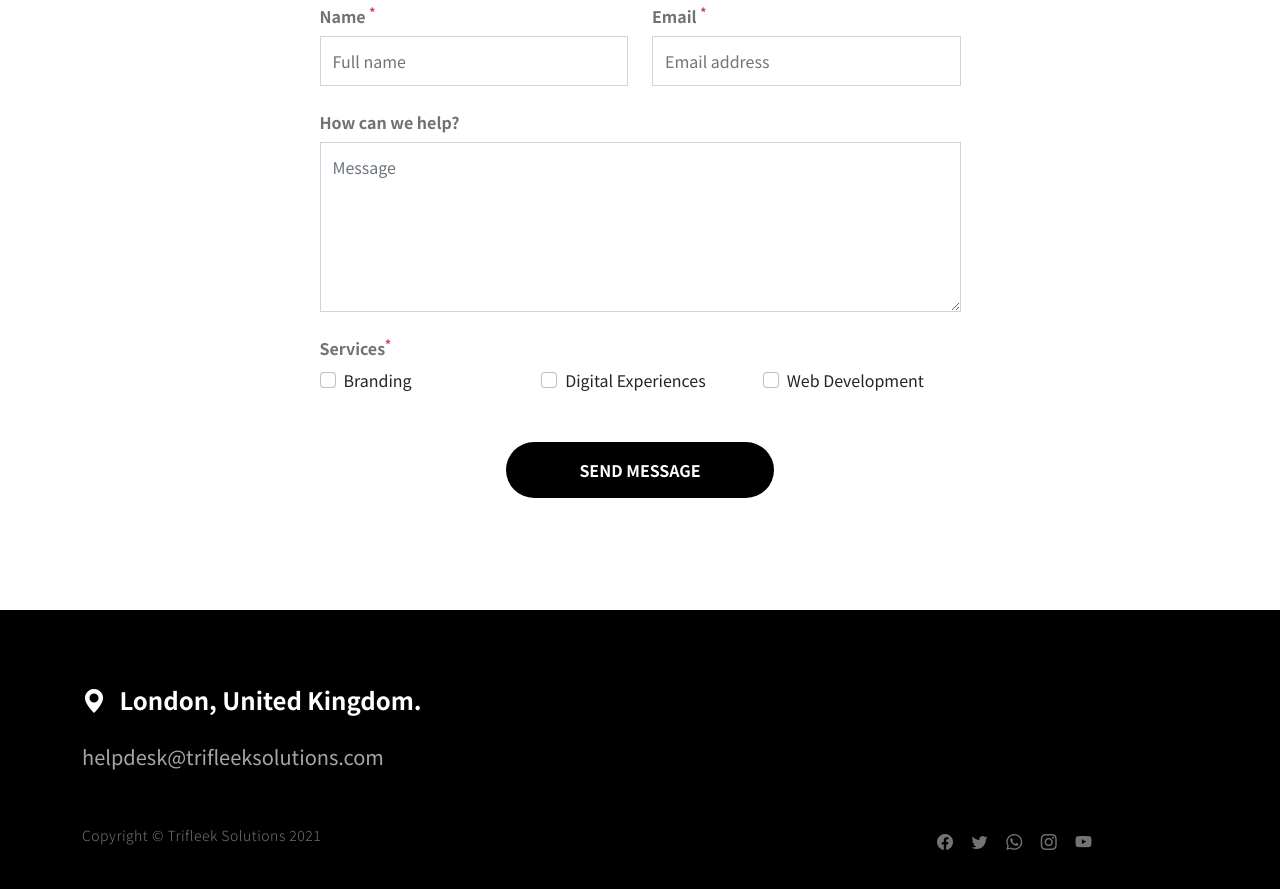
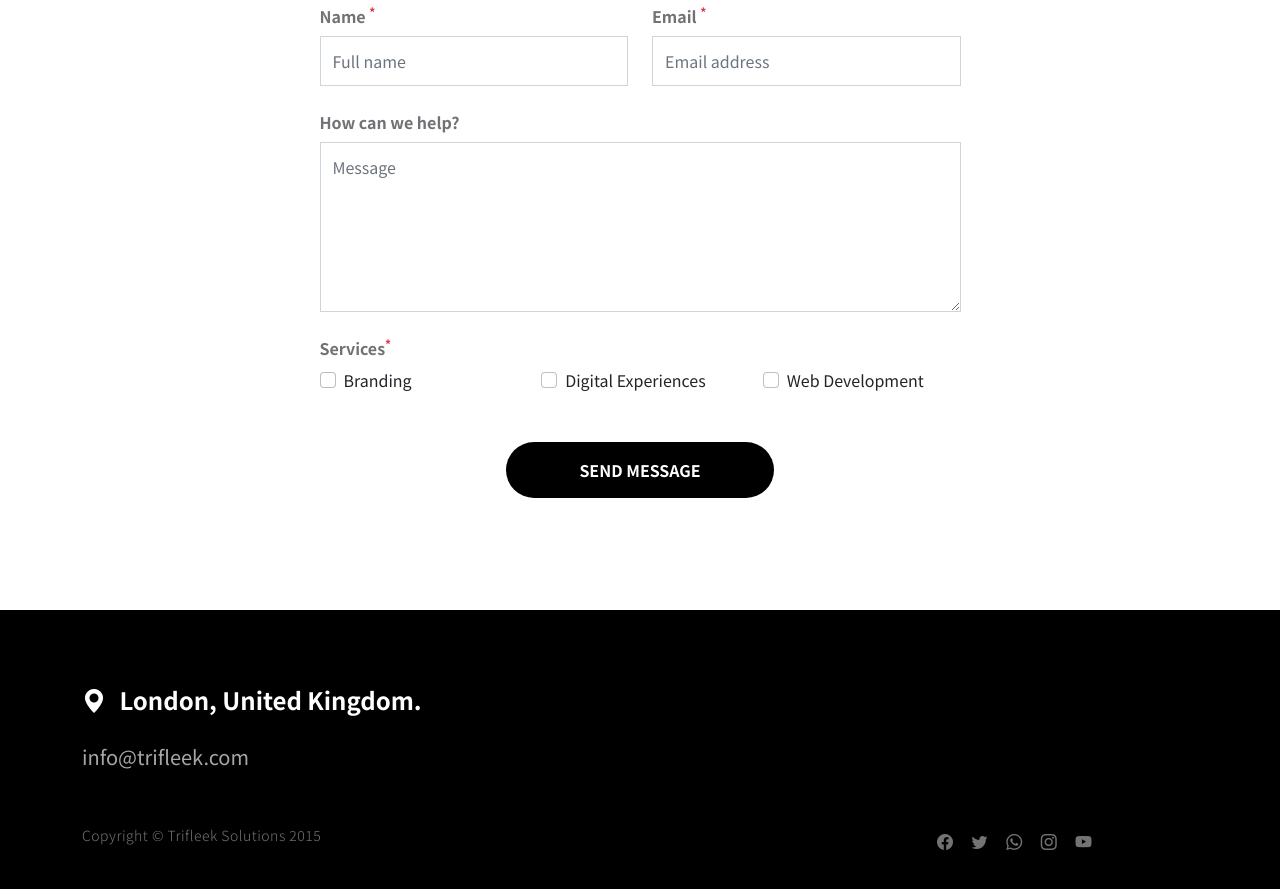
Before and after one commit to EvanTrifleek/EvanTrifleek, a plain HTML site: page index.html in a window 1280 px wide. Shown: the part 3912-4801 px from the top of the page. Drawn offline with Linux system fonts and the light colour scheme.

Commit message:
Update index.html

```diff
--- a/index.html
+++ b/index.html
@@ -9,40 +9,22 @@
 
         <title>Trifleek Solutions</title>
 
-        <!-- CSS FILES -->
         <link rel="preconnect" href="https://fonts.googleapis.com">
-
         <link rel="preconnect" href="https://fonts.gstatic.com" crossorigin>
-
         <link href="https://fonts.googleapis.com/css2?family=Noto+Sans+JP:wght@100;300;400;700;900&display=swap" rel="stylesheet">
-
         <link href="./css/bootstrap.min.css" rel="stylesheet">
         <link href="./css/bootstrap-icons.css" rel="stylesheet">
-
         <link rel="stylesheet" href="./css/magnific-popup.css">
-
         <link href="./css/aos.css" rel="stylesheet">
-
         <link href="./css/templatemo-nomad-force.css" rel="stylesheet">
-<!--
-
-TemplateMo 567 Nomad Force
-
-https://templatemo.com/tm-567-nomad-force
-
--->
     </head>
-
     <body>
-
         <main>
-
             <section class="hero" id="hero">
                 <div class="heroText">
                     <h1 class="text-white mt-5 mb-lg-4" data-aos="zoom-in" data-aos-delay="800">
                         Trifleek Solutions
                     </h1>
-
                     <p class="text-secondary-white-color" data-aos="fade-up" data-aos-delay="1000">
                         Advertising Media Platform <strong class="custom-underline">Click Here</strong>
                     </p>
@@ -415,12 +397,12 @@ https://templatemo.com/tm-567-nomad-force
                         </h5>
 
                         <a href="mailto:info@company.com" class="custom-link mt-3 mb-5">
-                            helpdesk@trifleeksolutions.com
+                            info@trifleek.com
                         </a>
                     </div>
 
                     <div class="col-6">
-                        <p class="copyright-text mb-0">Copyright © Trifleek Solutions 2021
+                        <p class="copyright-text mb-0">Copyright © Trifleek Solutions 2015
 
                         <br><br><a href="https://templatemo.com/page/1" target="_parent"></a></p>
 
@@ -443,8 +425,6 @@ https://templatemo.com/tm-567-nomad-force
                 </div>
             </section>
         </footer>
-
-        <!-- JAVASCRIPT FILES -->
         <script src="js/jquery.min.js"></script>
         <script src="js/bootstrap.bundle.min.js"></script>
         <script src="js/jquery.sticky.js"></script>
```
